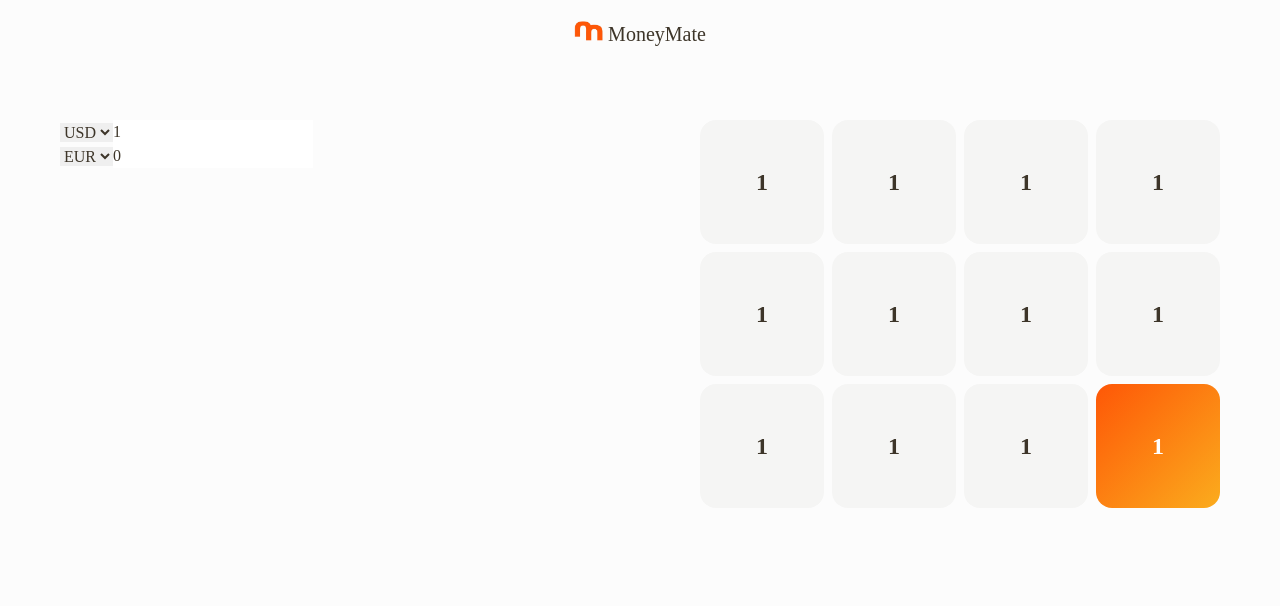
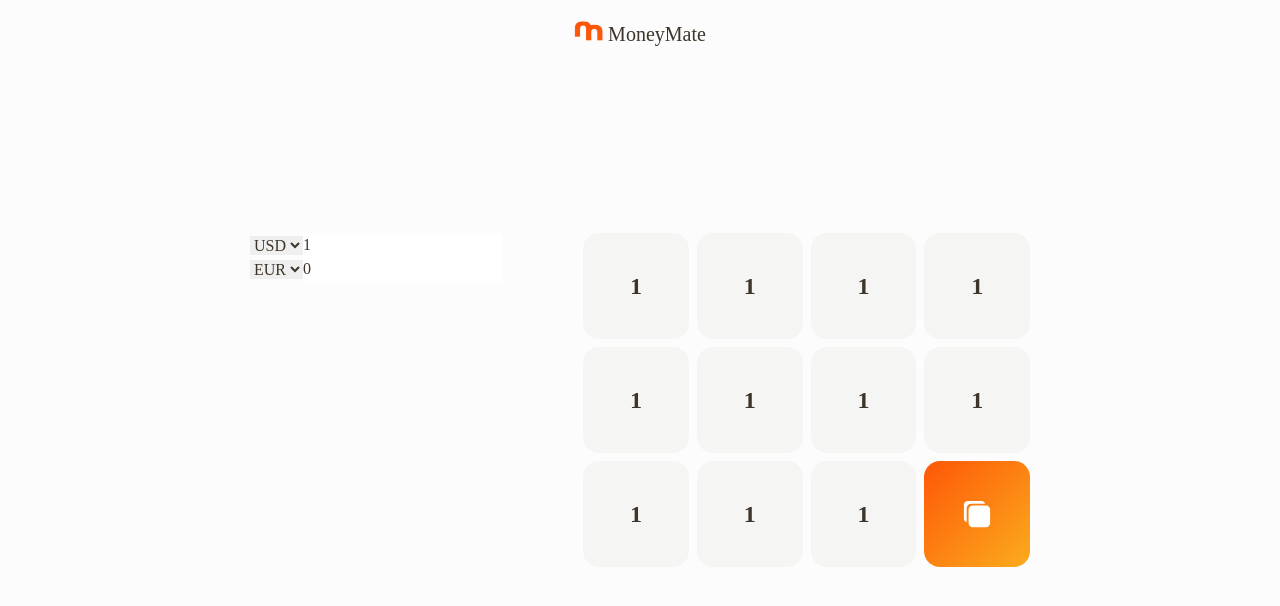
Before and after one commit to kevindermot99/Mate, a React (Vite) app: page / in a window 1280 px wide. Shown: the top 606 px of the page. Built offline with nearby package versions, Linux system fonts and the light colour scheme; a web font is replaced by a local one.

Commit message:
icons init

```diff
--- a/package.json
+++ b/package.json
@@ -12,7 +12,8 @@
   "dependencies": {
     "axios": "^1.7.3",
     "react": "^18.3.1",
-    "react-dom": "^18.3.1"
+    "react-dom": "^18.3.1",
+    "react-icons": "^5.2.1"
   },
   "devDependencies": {
     "@eslint/js": "^9.8.0",
--- a/src/App.jsx
+++ b/src/App.jsx
@@ -1,11 +1,9 @@
 import React from 'react'
 import Converter from './components/Converter'
-import Navbar from './components/Navbar'
 
 function App() {
   return (
     <div>
-      <Navbar />
       <Converter />
     </div>
   )
--- a/src/components/Converter.jsx
+++ b/src/components/Converter.jsx
@@ -1,5 +1,7 @@
 import React, { useState, useEffect } from 'react';
 import axios from 'axios';
+import { IoCopy } from 'react-icons/io5';
+import Navbar from './Navbar';
 
 const Converter = () => {
     const [rates, setRates] = useState({});
@@ -26,7 +28,9 @@ const Converter = () => {
     const keyboardButton = 'w-full h-full aspect-square font-bold text-2xl rounded-2xl flex items-center justify-center bg-stone-100 hover:bg-stone-200'
 
     return (
-        <div className='flex items-start justify-between w-full p-5'>
+        <div className='w-full h-svh flex flex-col justify-center relative'>
+            <Navbar />
+            <div className='flex items-start justify-between w-full max-w-[900px] mx-auto p-5'>
                 <div className='w-fit p-10 flex flex-col'>
                     <div className='flex items-center'>
                         <select
@@ -62,7 +66,7 @@ const Converter = () => {
                     </div>
 
                 </div>
-            <div className='flex-1 p-10 grid grid-cols-4 gap-2 w-full max-w-[600px]'>
+                <div className='flex-1 p-10 grid grid-cols-4 gap-2 w-full max-w-[550px]'>
                     <button className={keyboardButton}>
                         1
                     </button>
@@ -96,11 +100,13 @@ const Converter = () => {
                     <button className={keyboardButton}>
                         1
                     </button>
-                <button className={'/w-full h-full aspect-square font-bold text-2xl rounded-2xl flex items-center justify-center bg-gradient-to-br from-main-color to-main-color-light text-white'}>
-                    1
+                    <button className={'/w-full h-full aspect-square font-bold text-3xl rounded-2xl flex items-center justify-center bg-gradient-to-br from-main-color to-main-color-light text-white'}>
+                        <IoCopy />
                     </button>
                 </div>
             </div>
+        </div>
+
 
     );
 };
--- a/src/components/Navbar.jsx
+++ b/src/components/Navbar.jsx
@@ -3,7 +3,7 @@ import logo from '../assets/logo.png'
 
 function Navbar() {
     return (
-        <div className='w-full h-[60px] flex items-baseline justify-center p-5 gap-1'>
+        <div className='w-full h-[60px] flex items-baseline justify-center p-5 gap-1 absolute top-0 left-0 bg-light-body dark:bg-dark-body-color'>
             <div className='min-w-[30px]'><img src={logo} className="h-5" /></div>
             <h1 className='font-medium text-xl'>Money<span>Mate</span></h1>
         </div>
```
Also changed, not shown: 1 other file (tests, documents, lock files or other folders). Lines whose indentation alone changed are shown as unchanged.
